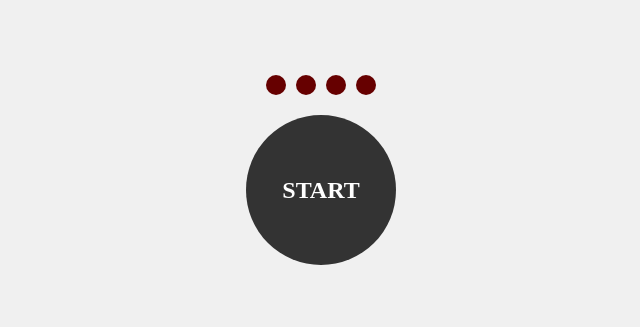
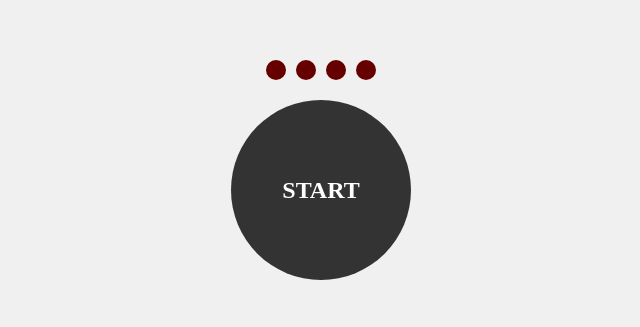
Before and after one commit to Gameon789/Tapyou, a plain HTML site: page index.html in a window 1280 px wide. Shown: the part 208-535 px from the top of the page, without its empty margins (319-959 px from the left). Drawn offline with Linux system fonts and the light colour scheme.

Commit message:
Update index.html

```diff
--- a/index.html
+++ b/index.html
@@ -36,20 +36,26 @@
         }
         /* Main circle button */
         #circle {
-            width: 150px;
-            height: 150px;
-            line-height: 150px;
+	  width: 180px;
+ 	  height: 180px;
+      border-radius: 50%;
 	  background-color: #333;
-            color: white;
+	  display: flex;
+	  align-items: center;
+	  justify-content: center;
  	 font-size: 24px;
  	 font-weight: bold;
-            text-align: center;
-            border-radius: 50%;
-            cursor: pointer;
+	  color: white;
+ 	 margin: 20px auto;
  	 user-select: none;
-            margin-bottom: 20px;
  	 transition: background-color 0.3s;
 }
+.hidden-text {
+  visibility: hidden; /* text still “there” but invisible */
+}
+
+
+
         #circle:active {
             background-color: #555;
         }
```
Lines whose indentation alone changed are shown as unchanged.
